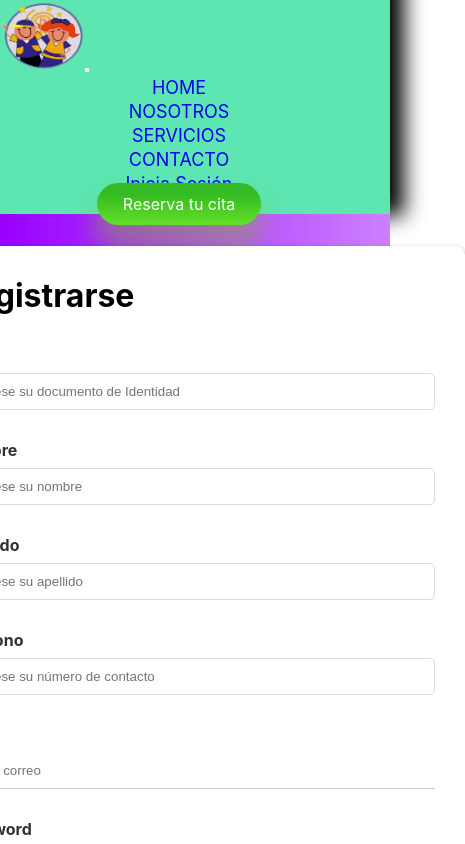
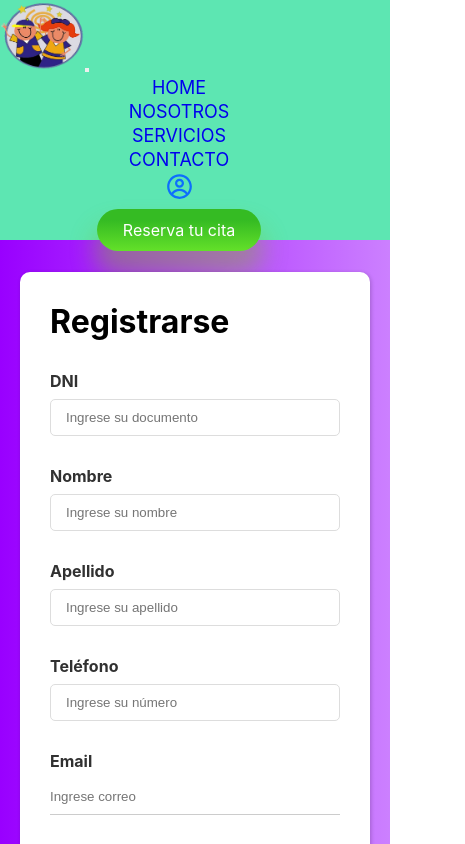
Before and after one commit to 4Bprogramming/centropequenosgigantes, a React (Create React App) app: page /register in a window 390 px wide. Shown: the top 844 px of the page, 465 px wide, since content can reach past the window. Built offline with nearby package versions, Linux system fonts and the light colour scheme; no server answers.

Commit message:
register terminado

```diff
--- a/src/App.css
+++ b/src/App.css
@@ -1,4 +1,4 @@
 .App {
   position: relative;
-  height: 100vh;
+  min-height: 100vh;
 }
--- a/src/Components/Footer/Footer.module.css
+++ b/src/Components/Footer/Footer.module.css
@@ -6,6 +6,8 @@
   width: 100%;
   box-shadow: 1px 0px 20px 0px #7daf77;
 
+
+  /* text-align: center; */
 }
 
 .infoFooter {
--- a/src/Components/Navbar/NavScroll.jsx
+++ b/src/Components/Navbar/NavScroll.jsx
@@ -5,9 +5,18 @@ import Container from "react-bootstrap/Container";
 import logo from "../../assets/logo.png";
 import Nav from "react-bootstrap/Nav";
 import styles from "./Navbar.module.css";
+import { CgProfile } from "react-icons/cg";
+import OverlayTrigger from "react-bootstrap/OverlayTrigger";
+import Tooltip from "react-bootstrap/Tooltip";
 
 function NavScroll() {
-  /*     const navigate = useNavigate(); */
+  //funcion para que aparezca el OVERLAY
+
+  const renderTooltip = (props) => (
+    <Tooltip id="button-tooltip" {...props}>
+      Iniciar Sesión / Registrarse
+    </Tooltip>
+  );
 
   return (
     <Navbar className={styles.navBarContainer} expand="lg">
@@ -40,9 +49,18 @@ function NavScroll() {
                 <NavLink to="/contacto">CONTACTO</NavLink>
               </div>
               <div className={styles.navBarLinks}>
-                <NavLink to="/login">Inicia Sesión</NavLink>
+                <OverlayTrigger
+                  placement="top"
+                  delay={{ show: 250, hide: 400 }}
+                  overlay={renderTooltip}
+                  style={{backgroundColor: 'red'}}
+                >
+                  <NavLink to="/login">
+                    <CgProfile color="#0d6efd" />
+                  </NavLink>
+                </OverlayTrigger>
               </div>
-              <div>
+              <div className={styles.reservarCitaBoton}>
                 <NavLink className={styles.buttonContact} to="/reserva" exact>
                   Reserva tu cita
                 </NavLink>
--- a/src/Components/Navbar/Navbar.module.css
+++ b/src/Components/Navbar/Navbar.module.css
@@ -64,7 +64,7 @@
   }
 }
 
-@media screen and (max-width: 762px) {
+@media screen and (max-width: 740px) {
   .listNavBar {
     display: flex;
     flex-direction: column;
@@ -76,13 +76,20 @@
   .buttonContact {
     margin-left: -2rem;
   }
+  .reservarCitaBoton{
+    margin-top: 1rem;
+  }
 }
-@media screen and (max-width: 400px) {
+@media screen and (max-width: 414px) {
   .navbar-nav {
     margin-left: none !important;
   }
   .LogoNavBar {
     width: 85px;
   }
+  .reservarCitaBoton{
+    margin-top: 1rem;
+  }
+
 
 }
--- a/src/Components/Register/Register.jsx
+++ b/src/Components/Register/Register.jsx
@@ -11,7 +11,7 @@ function Register() {
   const dispatch = useDispatch();
   const navigate = useNavigate();
 
-  // const usuarioRegistrado = useSelector(state=>state?.usuarioRegistrado);
+  const usuarioRegistrado = useSelector(state=>state?.usuarioRegistrado);
 
   const [values, setValues] = useState({
     idUsuario: "",
@@ -23,15 +23,26 @@ function Register() {
   });
   //estado si hay campos vacios
   const [campoVacio,setCampoVacio] = useState("");
-  //estado si password es erroneo
+  //estado si el correo es erroneo
   const [isValid, setIsValid] = useState(true);
-  //estado para ver si hay error o no en la DB
+
+  //estado para ver si el DNI son solo numeros.
+  const [dniIsValid, setDniIsValid] = useState(true);
 
  //validador de mail con regex
   const validateEmail = (event) => {
     const emailRegex = /^(([^<>()[\]\\.,;:\s@"]+(\.[^<>()[\]\\.,;:\s@"]+)*)|(".+"))@((\[[0-9]{1,3}\.[0-9]{1,3}\.[0-9]{1,3}\.[0-9]{1,3}\])|(([a-zA-Z\-0-9]+\.)+[a-zA-Z]{2,}))$/;
     setIsValid(emailRegex.test(event.target.value));
   };
+
+//validador de DNI con regex
+const validateDNI = (event) => {
+  const dniRegex = /^[0-9]+$/;
+  setDniIsValid(dniRegex.test(event.target.value));
+};
+
+
+
 
   //si los campos estan vacios o no.
   function completarCampo (valorCampoVacio){
@@ -42,12 +53,20 @@ function Register() {
     //funcion para mensaje de error o success
     function errorOrSucces(verdaderoOfalso){
       if(verdaderoOfalso===true){
-          NotificationManager.success("Usuario registado correctamente", "Excelente!", 3000);
+          NotificationManager.success("Usuario registado correctamente", "¡Excelente!", 2000);
+          NotificationManager.success("Serás dirigido a LOGIN", 3000);
+          setTimeout(() => {
+            navigate('/login')
+          }, 4000);
       }else{
-        NotificationManager.error("¡Error! será dirigido a Home!", "Atención!", 3000);
+        if(usuarioRegistrado){
+
+          NotificationManager.error(`${usuarioRegistrado.errors[0]?.msg}`, "¡Atención!", 3000);
+        }
+
       }
     }
-
+    // HANDLE SUBMIT
     async function handleSubmit(e) {
     e.preventDefault();
     if(!values.idUsuario || !values.nombre || !values.apellido || !values.email || !values.password || !values.celular){
@@ -55,7 +74,7 @@ function Register() {
     }else{
       const dbResponse = await dispatch(registerAction(values))
       completarCampo("")
-      console.log('este es el objeto en el handle submit',dbResponse)
+
       if(dbResponse !== undefined){
         dbResponse.payload.message==="Usuario creado con exito!" ? errorOrSucces(true) : errorOrSucces(false)
       }
@@ -72,12 +91,13 @@ function Register() {
         {campoVacio ? <h4 style={{color:"red",fontStyle:"italic"}}>{campoVacio}</h4> :null}
         <InputControl
           label="DNI"
-          placeholder="Ingrese su documento de Identidad"
-          required
+          placeholder="Ingrese su documento"
           onChange={(event) =>
             setValues((prev) => ({ ...prev, idUsuario: event.target.value }))
           }
-        />
+          onBlur={validateDNI}
+          />
+          {!dniIsValid && <p style={{color:"red",fontStyle:'italic'}}>Ingresa solo números</p>}
 
         <InputControl
           label="Nombre"
@@ -86,6 +106,7 @@ function Register() {
           onChange={(event) =>
             setValues((prev) => ({ ...prev, nombre: event.target.value }))
           }
+
         />
         <InputControl
           label="Apellido"
@@ -96,8 +117,9 @@ function Register() {
           }
         />
         <InputControl
+
           label="Teléfono"
-          placeholder="Ingrese su número de contacto"
+          placeholder="Ingrese su número"
           required
           onChange={(event) =>
             setValues((prev) => ({ ...prev, celular: event.target.value }))
@@ -113,7 +135,7 @@ function Register() {
           }
           onBlur={validateEmail}
         />
-        {!isValid && <p style={{color:"red"}}>Ingresa un email válido</p>}
+        {!isValid && <p style={{color:"red",fontStyle:'italic'}}>Ingresa un email válido</p>}
 
         <InputControl
           label="Password"
--- a/src/Components/Register/Signup.module.css
+++ b/src/Components/Register/Signup.module.css
@@ -70,3 +70,20 @@
     font-size: 1rem;
     text-decoration: none;
   }
+
+
+  @media screen and (max-width: 620px) {
+    .innerBox {
+
+      min-width: 380px;
+
+    }
+
+  }
+  @media screen and (max-width: 414px) {
+    .innerBox {
+
+      min-width: 290px;
+
+    }
+  }
```
